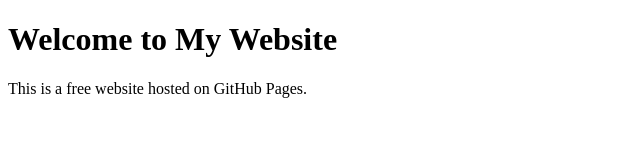
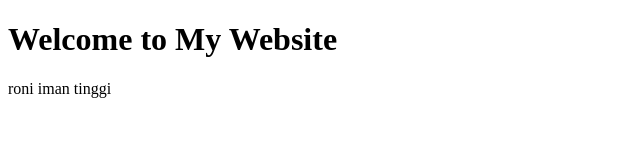
Before and after one commit to ronni96/my-website, a plain HTML site: page index.html in a window 1280 px wide. Shown: the whole page, without its empty margins (0-640 px from the left). Drawn offline with Linux system fonts and the light colour scheme.

Commit message:
Update index.html

```diff
--- a/index.html
+++ b/index.html
@@ -7,6 +7,7 @@
 </head>
 <body>
     <h1>Welcome to My Website</h1>
-    <p>This is a free website hosted on GitHub Pages.</p>
+    <p>roni iman tinggi
+</p>
 </body>
 </html>
```
